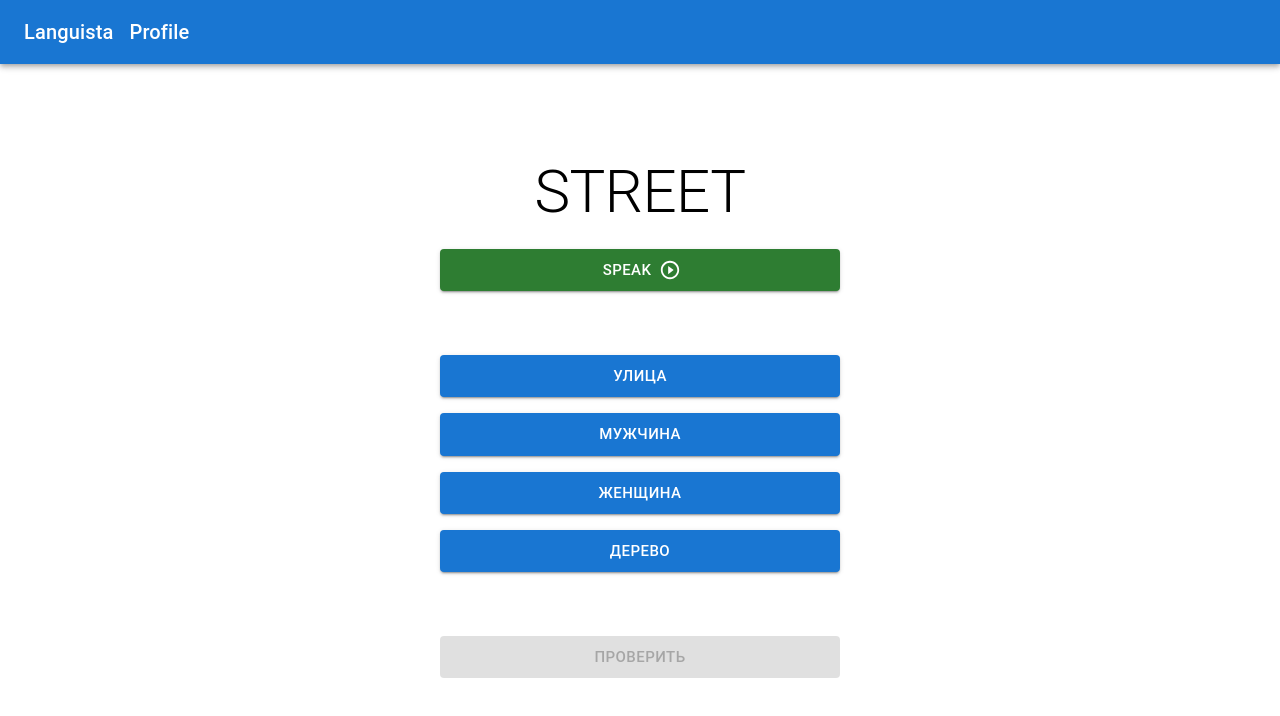
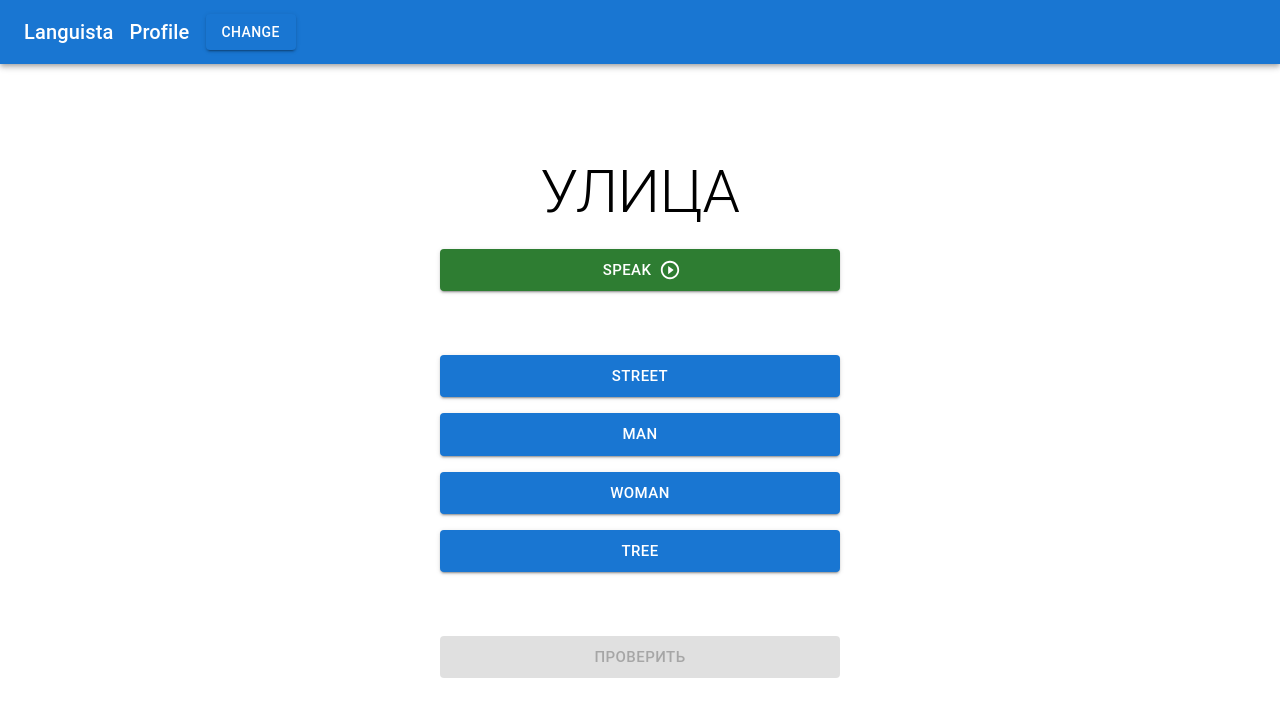
Before and after one commit to maratismodest/languista, a React (Create React App) app: page / in a window 1280 px wide. Shown: the top 716 px of the page. Built offline with nearby package versions, Linux system fonts and the light colour scheme.

Commit message:
duo languages

```diff
--- a/public/index.html
+++ b/public/index.html
@@ -6,8 +6,8 @@
     <meta name="viewport" content="width=device-width, initial-scale=1"/>
     <meta name="theme-color" content="#000000"/>
     <meta
-            name="description"
-            content="Web site created using create-react-app"
+            name="Languista"
+            content="Приложение для изучения английского"
     />
     <link rel="apple-touch-icon" href="%PUBLIC_URL%/logo192.png"/>
     <!--
@@ -24,7 +24,7 @@
       work correctly both with client-side routing and a non-root public URL.
       Learn how to configure a non-root public URL by running `npm run build`.
     -->
-    <title>React App</title>
+    <title>Languista</title>
 </head>
 <body>
 <noscript>You need to enable JavaScript to run this app.</noscript>
--- a/src/components/AppHeader/AppHeader.tsx
+++ b/src/components/AppHeader/AppHeader.tsx
@@ -1,31 +1,28 @@
-import * as React from 'react';
+import React, {useContext, useState} from 'react';
 import AppBar from '@mui/material/AppBar';
 import Toolbar from '@mui/material/Toolbar';
 import Typography from '@mui/material/Typography';
 import Container from '@mui/material/Container';
 import {Link} from "react-router-dom";
-import {ROUTES} from "../../routes";
-
-const pages = ['Products', 'Pricing', 'Blog'];
-const settings = ['Profile', 'Account', 'Dashboard', 'Logout'];
+import {ROUTES} from "routes";
+import Button from "@mui/material/Button";
+import {Menu, MenuItem} from "@mui/material";
+import AppContext from "../../context/AppContext";
 
 const AppHeader = () => {
-    const [anchorElNav, setAnchorElNav] = React.useState<null | HTMLElement>(null);
-    const [anchorElUser, setAnchorElUser] = React.useState<null | HTMLElement>(null);
-
-    const handleOpenNavMenu = (event: React.MouseEvent<HTMLElement>) => {
-        setAnchorElNav(event.currentTarget);
+    const {setState} = useContext(AppContext)
+    const [anchorEl, setAnchorEl] = useState<null | HTMLElement>(null);
+    const open = Boolean(anchorEl);
+    const handleClick = (event: React.MouseEvent<HTMLButtonElement>) => {
+        setAnchorEl(event.currentTarget);
     };
-    const handleOpenUserMenu = (event: React.MouseEvent<HTMLElement>) => {
-        setAnchorElUser(event.currentTarget);
+    const handleEngRus = () => {
+        setState(true)
+        setAnchorEl(null);
     };
-
-    const handleCloseNavMenu = () => {
-        setAnchorElNav(null);
-    };
-
-    const handleCloseUserMenu = () => {
-        setAnchorElUser(null);
+    const handleRusEng = () => {
+        setState(false)
+        setAnchorEl(null);
     };
 
     return (
@@ -36,7 +33,7 @@ const AppHeader = () => {
                         variant="h6"
                         noWrap
                         component="div"
-                        sx={{mr: 2, display: {xs: 'none', md: 'flex'}}}
+                        sx={{mr: 2, display: {xs: 'flex', md: 'flex'}}}
                     >
                         Languista
                     </Typography></Link>
@@ -44,71 +41,36 @@ const AppHeader = () => {
                         variant="h6"
                         noWrap
                         component="div"
-                        sx={{mr: 2, display: {xs: 'none', md: 'flex'}}}
+                        sx={{mr: 2, display: {xs: 'flex', md: 'flex'}}}
                     >
                         Profile
                     </Typography></Link>
-                    {/*<Link to={ROUTES.add}> <Typography*/}
-                    {/*    variant="h6"*/}
-                    {/*    noWrap*/}
-                    {/*    component="div"*/}
-                    {/*    sx={{mr: 2, display: {xs: 'none', md: 'flex'}}}*/}
-                    {/*>*/}
-                    {/*    Add*/}
-                    {/*</Typography></Link>*/}
-                    {/*<Link to={ROUTES.translate}> <Typography*/}
-                    {/*    variant="h6"*/}
-                    {/*    noWrap*/}
-                    {/*    component="div"*/}
-                    {/*    sx={{mr: 2, display: {xs: 'none', md: 'flex'}}}*/}
-                    {/*>*/}
-                    {/*    Translate*/}
-                    {/*</Typography></Link>*/}
-
-                    <Link to={ROUTES.main}>
-                        <Typography
-                            variant="h6"
-                            noWrap
-                            component="div"
-                            sx={{mr: 2,flexGrow: 1, display: {xs: 'flex', md: 'none'}}}
-                        >
-                            Languista
-                        </Typography>
-                    </Link>
-                    <Link to={ROUTES.profile}>
-                        <Typography
-                            variant="h6"
-                            noWrap
-                            component="div"
-                            sx={{mr: 2,flexGrow: 1, display: {xs: 'flex', md: 'none'}}}
-                        >
-                            Profile
-                        </Typography>
-                    </Link>
-                    {/*<Link to={ROUTES.add}>*/}
-                    {/*    <Typography*/}
-                    {/*        variant="h6"*/}
-                    {/*        noWrap*/}
-                    {/*        component="div"*/}
-                    {/*        sx={{mr: 2,flexGrow: 1, display: {xs: 'flex', md: 'none'}}}*/}
-                    {/*    >*/}
-                    {/*        Add*/}
-                    {/*    </Typography>*/}
-                    {/*</Link>*/}
-                    {/*<Link to={ROUTES.translate}>*/}
-                    {/*    <Typography*/}
-                    {/*        variant="h6"*/}
-                    {/*        noWrap*/}
-                    {/*        component="div"*/}
-                    {/*        sx={{mr: 2,flexGrow: 1, display: {xs: 'flex', md: 'none'}}}*/}
-                    {/*    >*/}
-                    {/*        Translate*/}
-                    {/*    </Typography>*/}
-                    {/*</Link>*/}
+                    <Button
+                        id="basic-button"
+                        aria-controls={open ? 'basic-menu' : undefined}
+                        aria-haspopup="true"
+                        aria-expanded={open ? 'true' : undefined}
+                        onClick={handleClick}
+                        variant='contained'
+                    >
+                        Change
+                    </Button>
+                    <Menu
+                        id="basic-menu"
+                        anchorEl={anchorEl}
+                        open={open}
+                        // onClose={handleClose}
+                        MenuListProps={{
+                            'aria-labelledby': 'basic-button',
+                        }}
+                    >
+                        <MenuItem onClick={handleEngRus}>Eng-Rus</MenuItem>
+                        <MenuItem onClick={handleRusEng}>Rus-Eng</MenuItem>
+                    </Menu>
                 </Toolbar>
             </Container>
         </AppBar>
-    );
+    )
 };
 
 export default AppHeader
--- a/src/components/Game/Game.tsx
+++ b/src/components/Game/Game.tsx
@@ -1,4 +1,4 @@
-import React, {useCallback, useEffect, useMemo, useState} from 'react';
+import React, {useCallback, useContext, useEffect, useMemo, useState} from 'react';
 import Button from "@mui/material/Button";
 // @ts-ignore
 import _ from 'lodash'
@@ -7,15 +7,17 @@ import {database} from "database/database";
 import {IWordDTO} from "models/WordDTO";
 import Typography from "@mui/material/Typography";
 import MyModal from "../MyModal/MyModal";
+import AppContext from "../../context/AppContext";
 
 
 interface OptionsProps {
     list: IWordDTO[],
-    onClick: (id: number) => void
+    onClick: (id: number) => void,
+    state: boolean
 }
 
 
-const Options = ({list, onClick}: OptionsProps) => {
+const Options = ({list, onClick, state}: OptionsProps) => {
     const shuffled: IWordDTO[] = useMemo(() => _.shuffle(list)
         , [list])
     const res = shuffled.map((option, index) => {
@@ -25,7 +27,7 @@ const Options = ({list, onClick}: OptionsProps) => {
                         onClick={() => onClick(option.id)}
                         size='large'
                 >
-                    {option.rus}
+                    {state ? option.rus : option.eng}
                 </Button>
             </li>
         )
@@ -41,6 +43,7 @@ const Options = ({list, onClick}: OptionsProps) => {
 
 const Game = () => {
         const [open, setOpen] = useState(false);
+        const {state} = useContext(AppContext)
         const handleOpen = () => setOpen(true);
         const handleClose = () => setOpen(false);
         const [modal, setModal] = useState('')
@@ -84,18 +87,19 @@ const Game = () => {
 
         useEffect(() => {
             const voicesArr = window.speechSynthesis.getVoices()
+            console.log(voicesArr)
             if (voicesArr.length > 0) {
-                const res = voicesArr.find(x => x.lang === 'en-US' || x.lang === 'en-GB')
+                const res = state ? voicesArr.find(x => x.lang === 'en-US' || x.lang === 'en-GB') : voicesArr.find(x => x.lang === 'ru-RU')
                 setVoices(voicesArr)
                 setVoice(res)
             }
 
-        }, [window.speechSynthesis])
+        }, [window.speechSynthesis, voice, state])
 
 
         let message = new SpeechSynthesisUtterance();
-        message.lang = 'en-US';
-        message.text = options[0].eng
+        message.lang = state ? 'en-US' : 'ru-RU';
+        message.text = state ? options[0].eng : options[0].rus;
         if (voice) {
             message.voice = voice
         }
@@ -103,7 +107,8 @@ const Game = () => {
         return (
             <>
                 <div className='game'>
-                    <Typography align='center' variant="h2" gutterBottom>{options[0].eng}</Typography>
+                    <Typography align='center' variant="h2"
+                                gutterBottom>{state ? options[0].eng : options[0].rus}</Typography>
                     <Button
                         sx={{width: '100%'}}
                         endIcon={<PlayCircleOutlineIcon/>} variant='contained' color='success'
@@ -111,7 +116,7 @@ const Game = () => {
                             speechSynthesis.speak(message)
                         }} size='large'>Speak</Button>
 
-                    <Options list={options} onClick={selectAnswer}/>
+                    <Options list={options} onClick={selectAnswer} state={state}/>
 
                     <Button sx={{width: '100%'}} onClick={checkAnswer} variant='contained' color='warning'
                             disabled={answer === 0} size='large'>
--- a/src/context/AppContext.ts
+++ /dev/null
@@ -1 +0,0 @@
-export const AppContext = {}
--- /dev/null
+++ b/src/context/AppContext.tsx
@@ -0,0 +1,16 @@
+import {createContext, ReactNode, useState} from "react";
+
+const AppContext = createContext<any>({})
+export default AppContext
+
+interface AppProviderProps {
+    children: ReactNode
+}
+
+export const AppProvider = ({children}: AppProviderProps) => {
+
+    const [state, setState] = useState(false)
+
+    console.log(state)
+    return <AppContext.Provider value={{state, setState}}>{children}</AppContext.Provider>
+}
--- a/src/index.tsx
+++ b/src/index.tsx
@@ -4,11 +4,14 @@ import ReactDOM from 'react-dom';
 import './index.css';
 import App from './App';
 import reportWebVitals from './reportWebVitals';
+import {AppProvider} from "./context/AppContext";
 
 ReactDOM.render(
     <React.StrictMode>
         <Router>
-            <App/>
+            <AppProvider>
+                <App/>
+            </AppProvider>
         </Router>
     </React.StrictMode>,
     document.getElementById('root')
```
Also changed, not shown: src/App.tsx (+11 -4 lines).
